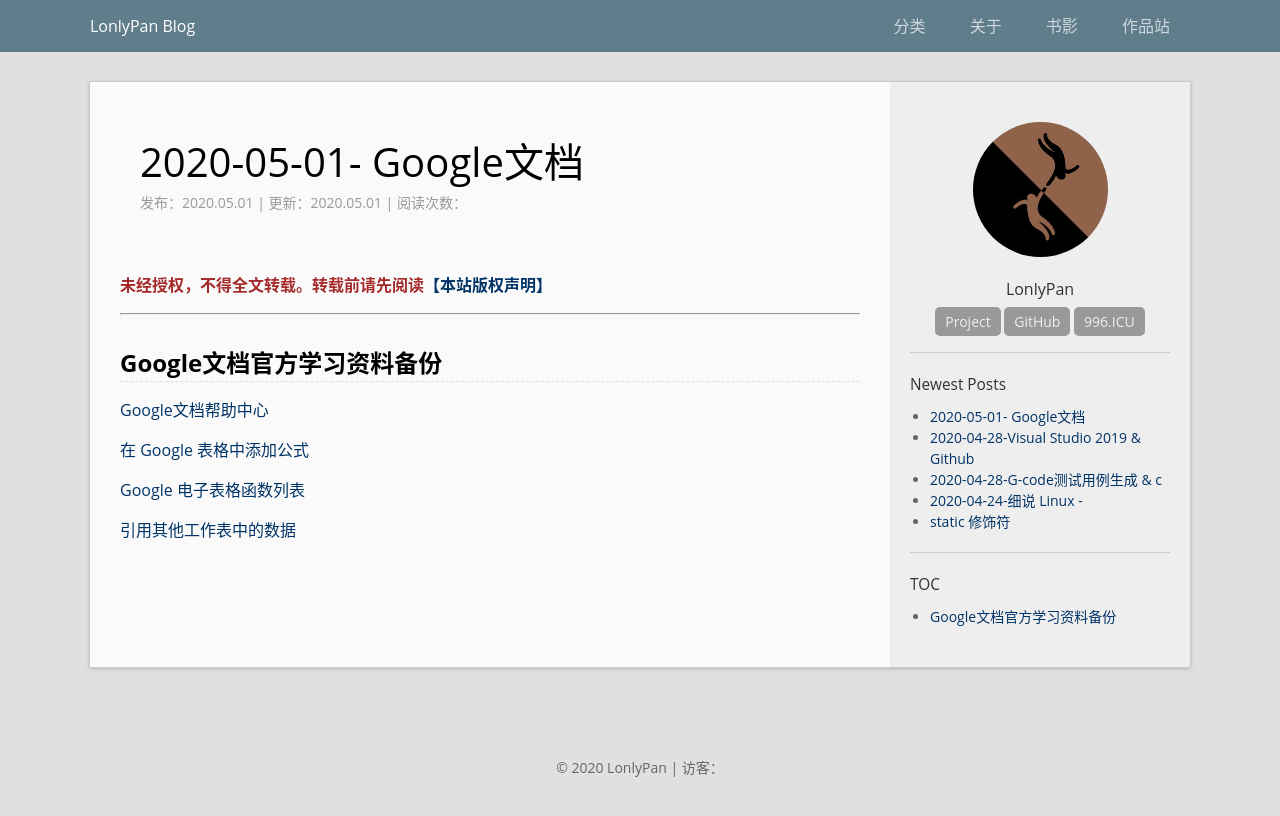
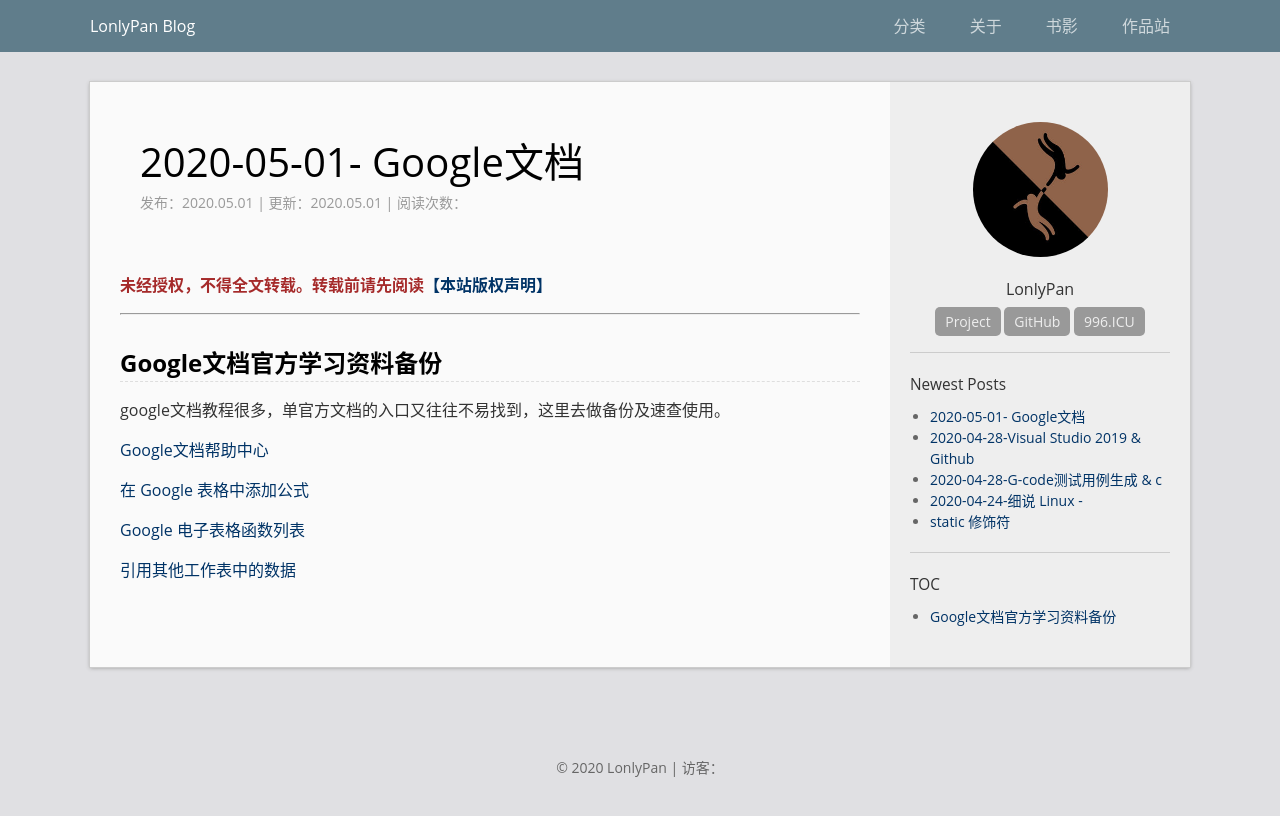
Before and after one commit to LonlyStack/LonlyPan.github.io, a Jekyll site: the page built from _posts/2020-05-01- Google文档.md, in a window 1280 px wide. Shown: the top 816 px of the page. Built offline with Jekyll 4.4.1, drawn with Linux system fonts in a browser that asks for light colours; comment, search, counter and statistics services are not loaded.

Commit message:
修改文件: _posts/2020-05-01- Google文档.md

```diff
--- a/_posts/2020-05-01- Google文档.md
+++ b/_posts/2020-05-01- Google文档.md
@@ -8,6 +8,8 @@
 
 ## Google文档官方学习资料备份
 
+google文档教程很多，单官方文档的入口又往往不易找到，这里去做备份及速查使用。
+
 <!--more-->
 
 [Google文档帮助中心](https://support.google.com/docs/?hl=zh-Hans#topic=1382883)
```
